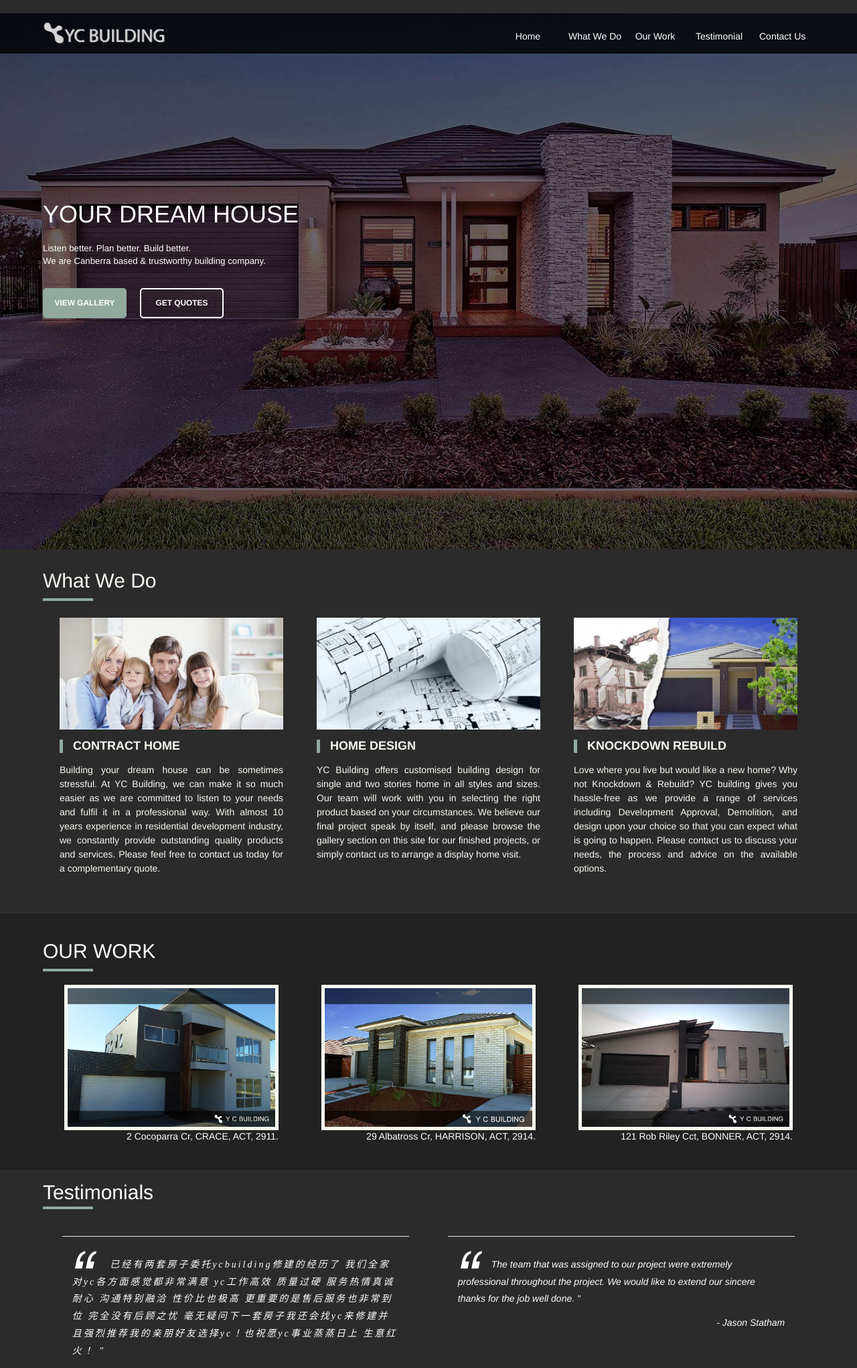
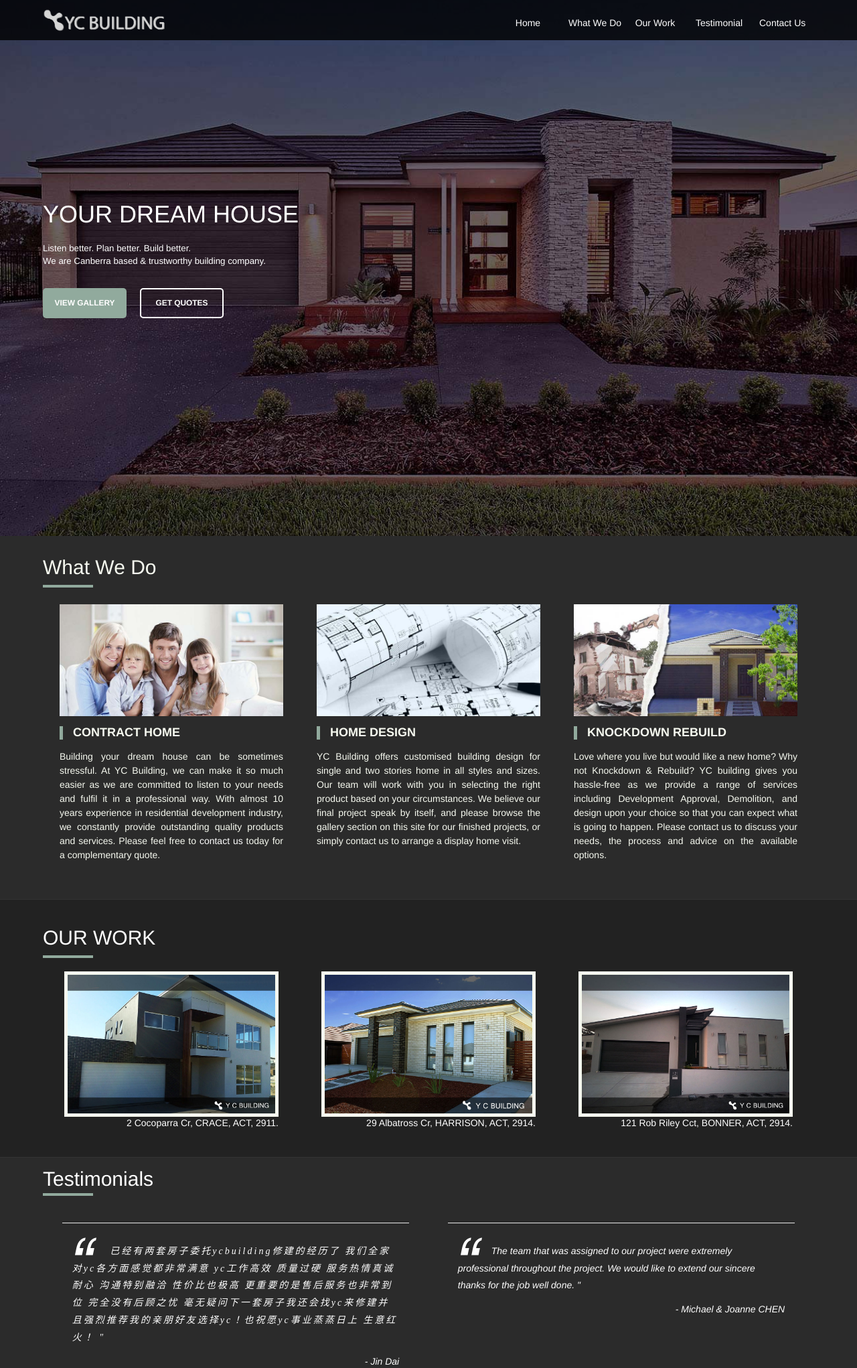
Before and after one commit to vs323/CY, a PHP site: page / in a window 1280 px wide. Shown: the top 2042 px of the page at 67% size. Run offline with PHP 8.4, Linux system fonts and the light colour scheme; some libraries are stand-ins or nearby versions.

Commit message:
pre-final

```diff
--- a/index.php
+++ b/index.php
@@ -256,7 +256,7 @@
 				<div class="testimonial_container">
 					<div>
 						<p><img src="images/demo/quotation.png" />The team that was assigned to our project were extremely professional throughout the project. We would like to extend our sincere thanks for the job well done. "</p>
-						<p style="text-align: right;">- Jason Statham</p>
+						<p style="text-align: right;">- Michael & Joanne CHEN</p>
 					</div>
 		<!-- 			<div class="potrait">
 						<img src="images/demo/2.jpeg" alt="potrait" /><div class="t_name">Scarlett Johan</div>
@@ -266,7 +266,7 @@
 				<div class="testimonial_container">
 					<div>
 						<p><img src="images/demo/quotation.png" />They are so friendly and very easy to deal with. The floor plan they designed is just perfect for us. "</p>
-						<p style="text-align: right;">- Jason Statham</p>
+						<p style="text-align: right;">- Robert @ Crace</p>
 					</div>
 				<!-- 	<div class="potrait">
 						<img src="images/demo/3.jpg" alt="potrait" /><div class="t_name">Robter Downey Jr.</div>
@@ -276,7 +276,7 @@
 				<div class="testimonial_container">
 					<div>
 						<p><img src="images/demo/quotation.png" />We are pleased with our new home. Everything is delivered on time with top quality. "</p>
-						<p style="text-align: right;">- Jason Statham</p>
+						<p style="text-align: right;">- Ryan LIU</p>
 					</div>
 					<!-- <div class="potrait">
 						<img src="images/demo/4.jpg" alt="potrait" /><div class="t_name">Anne Hathaway</div>
```
Also changed, not shown: header.php (+5 -5 lines).
